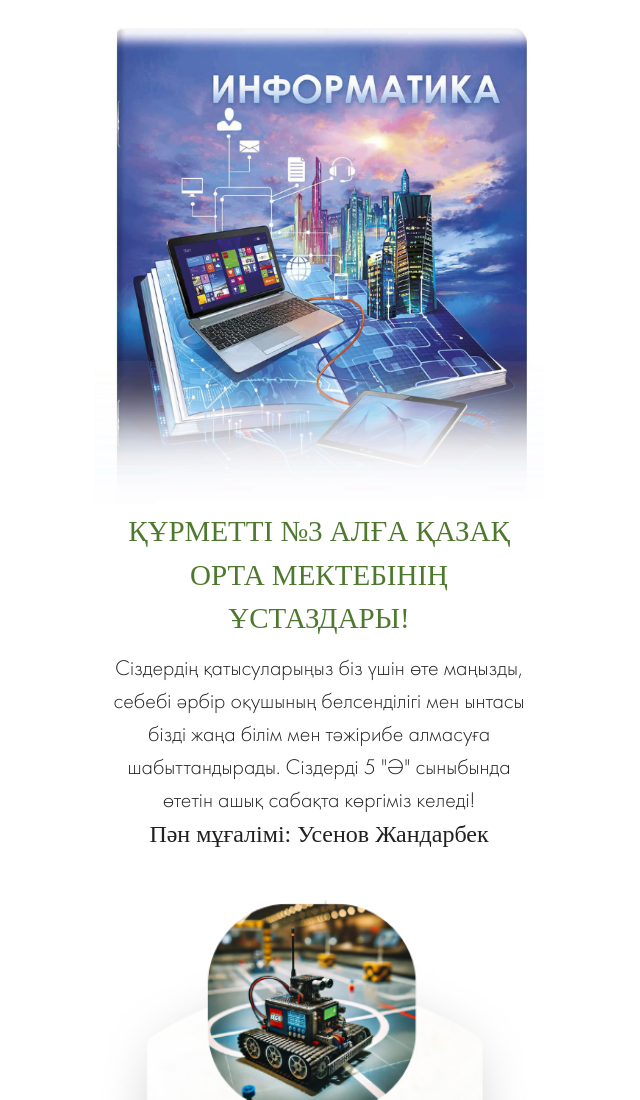
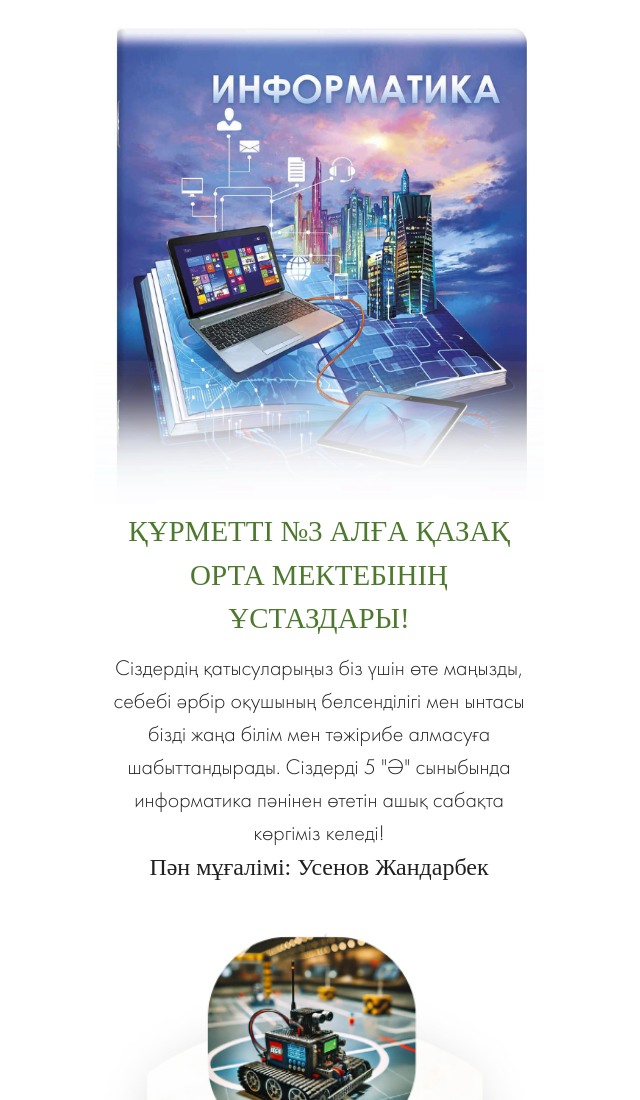
Before and after one commit to zhandarbekusenov/ashyq-sabaq, a plain HTML site: page index.html in a window 1280 px wide. Shown: the top 1100 px of the page, without its empty margins (321-961 px from the left). Drawn offline with Linux system fonts and the light colour scheme; a script that the page names is missing; a web font is replaced by a local one.

Commit message:
Update index.html

```diff
--- a/index.html
+++ b/index.html
@@ -87,7 +87,7 @@
 					Құрметті №3 Алға қазақ орта мектебінің ұстаздары!
 				</h1>
 				<div class="shaktext">Сіздердің қатысуларыңыз біз үшін өте маңызды, себебі әрбір оқушының белсенділігі мен ынтасы бізді жаңа білім мен тәжірибе алмасуға шабыттандырады.
-					Cіздерді 5 "Ә" сыныбында өтетін ашық сабақта көргіміз келеді!
+					Cіздерді 5 "Ә" сыныбында информатика пәнінен өтетін ашық сабақта көргіміз келеді!
 					<div class="toi9">
 						Пән мұғалімі: Усенов Жандарбек
 				</div>
```
